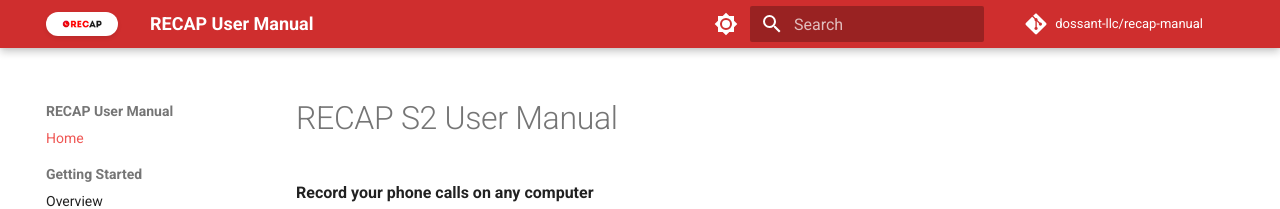
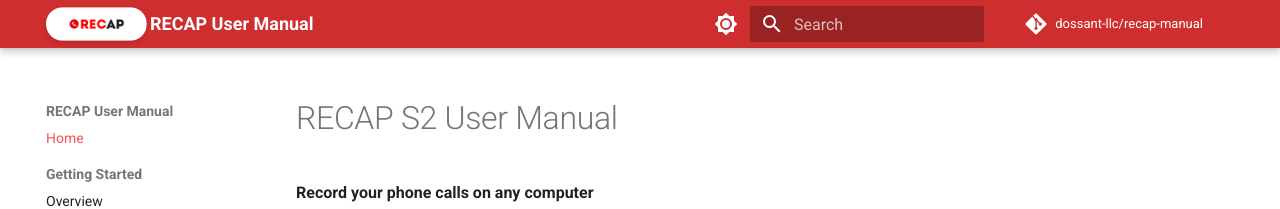
Before and after one commit to dossant-llc/recap-manual, an MkDocs documentation site: the page built from docs/index.md, in a window 1280 px wide. Shown: the top 209 px of the page. Built offline with MkDocs 1.6.1 and Material for MkDocs 9.7.7, drawn with Linux system fonts in a browser that asks for light colours; comment, search, counter and statistics services are not loaded.

Commit message:
style: Increase logo pill size by 40%
- Apply 1.4x scale transform to logo
- Set transform origin to left center for proper alignment
- Maintains white pill styling and proportions

🤖 Generated with [Claude Code](https://claude.com/claude-code)

Co-Authored-By: Claude <noreply@anthropic.com>

```diff
--- a/docs/stylesheets/extra.css
+++ b/docs/stylesheets/extra.css
@@ -29,4 +29,6 @@
   padding: 8px 16px;
   border-radius: 25px;
   box-shadow: 0 2px 4px rgba(0, 0, 0, 0.1);
+  transform: scale(1.4);
+  transform-origin: left center;
 }
```
